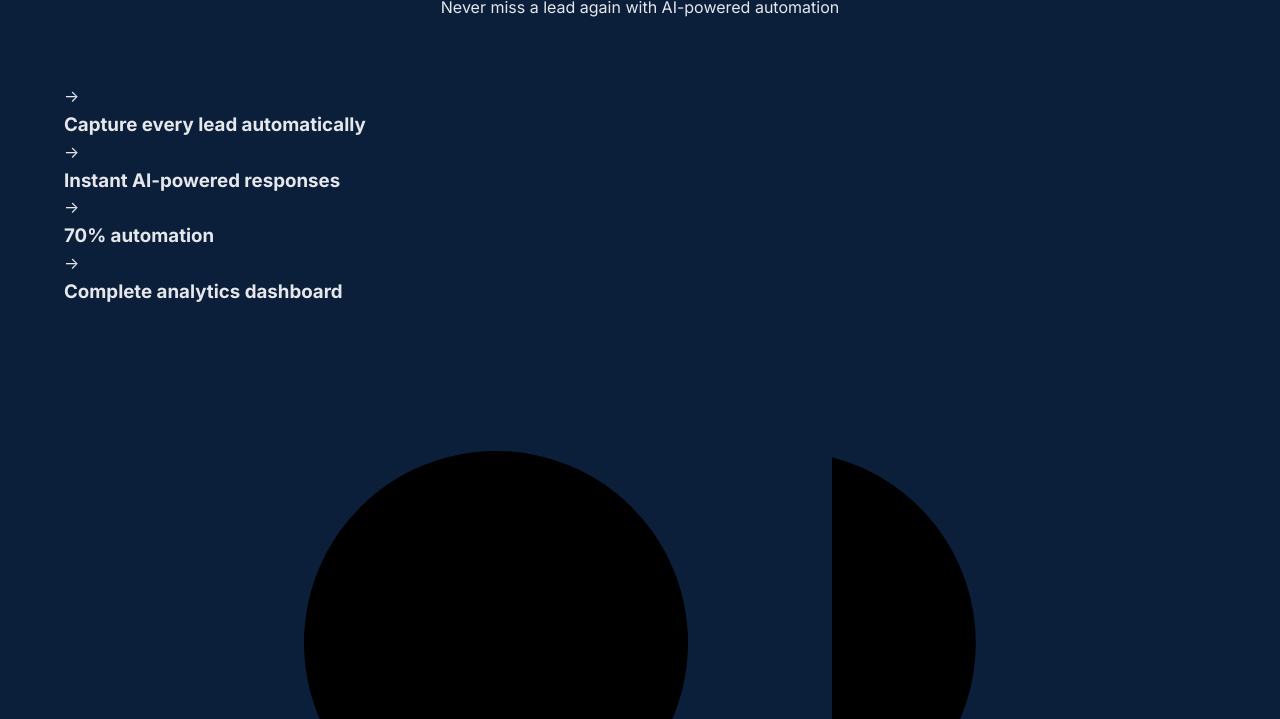
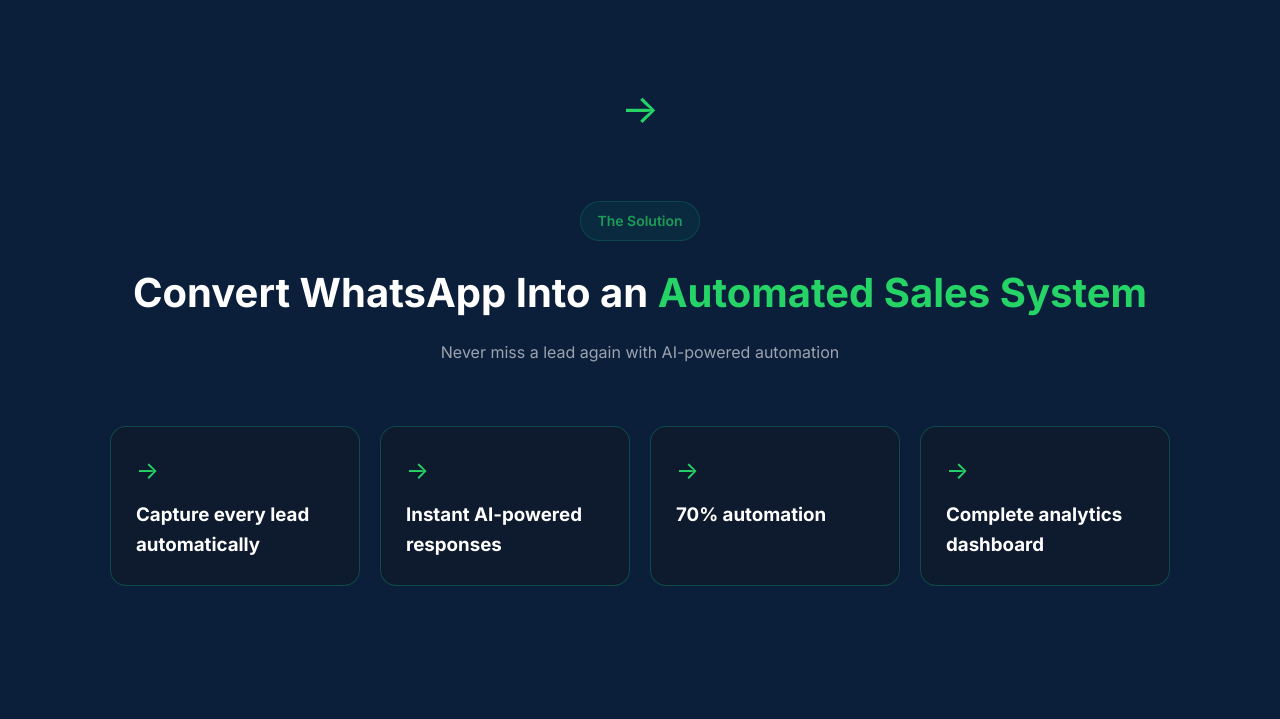
Before and after one commit to heyvishv/QUICK-CHAT, a plain HTML site: page index.html in a window 1280 px wide. Shown: the part 1502-2221 px from the top of the page. Drawn offline with Linux system fonts and the light colour scheme.

Commit message:
updated the first css for web

```diff
--- a/index.css
+++ b/index.css
@@ -225,6 +225,40 @@
     50% { transform: scale(1.2); opacity: 0.7; }
 }
 
+/*------------------------------------------------------------------*/
+.badge {
+    display: inline-flex;
+    align-items: center;
+    gap: 8px;
+    background: rgba(37, 211, 102, 0.1);
+    border: 1px solid rgba(37, 211, 102, 0.3);
+    padding: 8px 16px;
+    border-radius: 24px;
+    font-size: 14px;
+    font-weight: 600;
+    color: #25D366;
+    margin-bottom: 24px;
+    animation: pulse 2s infinite;
+}
+
+@keyframes pulse {
+    0%, 100% { opacity: 1; }
+    50% { opacity: 0.7; }
+}
+
+.badge-dot {
+    width: 8px;
+    height: 8px;
+    background: #25D366;
+    border-radius: 50%;
+    animation: pulse-dot 2s infinite;
+}
+
+@keyframes pulse-dot {
+    0%, 100% { transform: scale(1); opacity: 1; }
+    50% { transform: scale(1.2); opacity: 0.7; }
+}
+/*------------------------------------------------------------------*/
 .hero-title {
     font-size: 56px;
     font-weight: 800;
@@ -437,61 +471,217 @@
     justify-content: center;
 }
 
-/* Social Proof */
-.social-proof {
-    padding: 60px 0;
-    border-top: 1px solid rgba(37, 211, 102, 0.1);
+/*............................................................*/
+
+.problem-solution {
+    padding: 100px 0;
 }
 
-.social-proof-text {
-    text-align: center;
-    color: #6B7280;
-    font-size: 14px;
-    font-weight: 600;
-    text-transform: uppercase;
-    letter-spacing: 1px;
-    margin-bottom: 32px;
+.container {
+    max-width: 1100px;
+    margin: auto;
+    padding: 0 20px;
 }
 
-.logo-grid {
-    display: grid;
-    grid-template-columns: repeat(5, 1fr);
-    gap: 48px;
-    align-items: center;
+/* Section Header */
+.section-header {
+    text-align: center;
+    margin-bottom: 60px;
 }
 
-.company-logo {
-    text-align: center;
-    color: #4B5563;
-    font-size: 18px;
-    font-weight: 700;
-    opacity: 0.6;
-    transition: all 0.3s ease;
+.section-header h2 {
+    font-size: 40px;
+    color: white;
+    margin-bottom: 15px;
 }
 
-.company-logo:hover {
-    opacity: 1;
+.section-header p {
+    color: #9CA3AF;
+}
+
+/* Badge */
+.badge {
+    display: inline-block;
+    padding: 8px 16px;
+    border-radius: 20px;
+    font-size: 14px;
+    margin-bottom: 20px;
+    font-weight: 600;
+}
+
+.badge.red {
+    background: rgba(239, 68, 68, 0.1);
+    color: #f87171;
+    border: 1px solid rgba(239, 68, 68, 0.3);
+}
+
+.badge.green {
+    background: rgba(16, 185, 129, 0.1);
     color: #25D366;
+    border: 1px solid rgba(16, 185, 129, 0.3);
+}
+
+/* Grid */
+.grid {
+    display: grid;
+    grid-template-columns: repeat(4, 1fr);
+    gap: 20px;
+    margin-bottom: 80px;
+}
+
+/* Cards */
+.card {
+    padding: 25px;
+    border-radius: 16px;
+    background: rgba(17, 24, 39, 0.6);
+    border: 1px solid;
+    transition: 0.3s;
+}
+
+.card h3 {
+    color: white;
+}
+
+.card.red {
+    border-color: rgba(239, 68, 68, 0.3);
+}
+
+.card.green {
+    border-color: rgba(16, 185, 129, 0.3);
+}
+
+.card:hover {
+    transform: translateY(-6px);
+}
+
+/* Icon */
+.icon {
+    font-size: 24px;
+    margin-bottom: 10px;
+}
+
+.card.red .icon {
+    color: #f87171;
+}
+
+.card.green .icon {
+    color: #25D366;
+}
+
+/* Arrow */
+.arrow {
+    text-align: center;
+    font-size: 40px;
+    color: #25D366;
+    margin: 60px 0;
+}
+
+/* Gradient text */
+.gradient-text {
+    background: linear-gradient(90deg, #25D366, #25D366);
+    -webkit-background-clip: text;
+    -webkit-text-fill-color: transparent;
+}
+
+/* Responsive */
+@media (max-width: 900px) {
+    .grid {
+        grid-template-columns: repeat(2, 1fr);
+    }
+}
+
+@media (max-width: 500px) {
+    .grid {
+        grid-template-columns: 1fr;
+    }
+}
+
+
+/* ..........................................................*/
+/* ================= Stats Section ================= */
+
+.stats-section {
+    padding: 80px 0;
+    background: rgba(17, 24, 39, 0.5);
+    border-top: 1px solid rgba(37, 211, 102, 0.1);
+    border-bottom: 1px solid rgba(37, 211, 102, 0.1);
+}
+
+.stats-grid {
+    display: grid;
+    grid-template-columns: repeat(4, 1fr);
+    gap: 40px;
+}
+
+/* Card */
+.stat-box {
+    text-align: center;
+    cursor: pointer;
+    transition: transform 0.3s ease;
+}
+
+.stat-box:hover {
+    transform: translateY(-6px);
+}
+
+/* Icon */
+.icon-box {
+    width: 56px;
+    height: 56px;
+    margin: 0 auto 16px;
+    border-radius: 14px;
+    background: linear-gradient(
+        135deg,
+        rgba(37, 211, 102, 0.2),
+        rgba(20, 184, 166, 0.2)
+    );
+    display: flex;
+    align-items: center;
+    justify-content: center;
+    transition: transform 0.3s ease;
+}
+
+.stat-box:hover .icon-box {
     transform: scale(1.1);
 }
 
-/* Section Common Styles */
-.section-header {
-    text-align: center;
-    margin-bottom: 64px;
+.icon-box svg {
+    width: 26px;
+    height: 26px;
+    stroke: #25D366;
+    fill: none;
+    stroke-width: 2;
+    stroke-linecap: round;
+    stroke-linejoin: round;
 }
 
-.section-title {
-    font-size: 48px;
+/* Text */
+.stat-box h3 {
+    font-size: 28px;
     font-weight: 800;
     color: white;
-    margin-bottom: 16px;
+    margin-bottom: 6px;
 }
 
-.section-subtitle {
-    font-size: 20px;
+.stat-box p {
+    font-size: 14px;
     color: #9CA3AF;
 }
+
+/* Responsive */
+@media (max-width: 900px) {
+    .stats-grid {
+        grid-template-columns: repeat(2, 1fr);
+    }
+}
+
+@media (max-width: 500px) {
+    .stats-grid {
+        grid-template-columns: 1fr;
+    }
+}
+/* ..........................................................*/
+
 
 /* Features Section */
 .features {
@@ -573,6 +763,18 @@
 .feature-description {
     color: #9CA3AF;
     line-height: 1.6;
+}
+.feature-icon svg {
+    width: 28px;
+    height: 28px;
+
+    /* THIS IS THE KEY FIX */
+    stroke: currentColor;
+
+    fill: none;
+    stroke-width: 2;
+    stroke-linecap: round;
+    stroke-linejoin: round;
 }
 
 /* How It Works */
```
